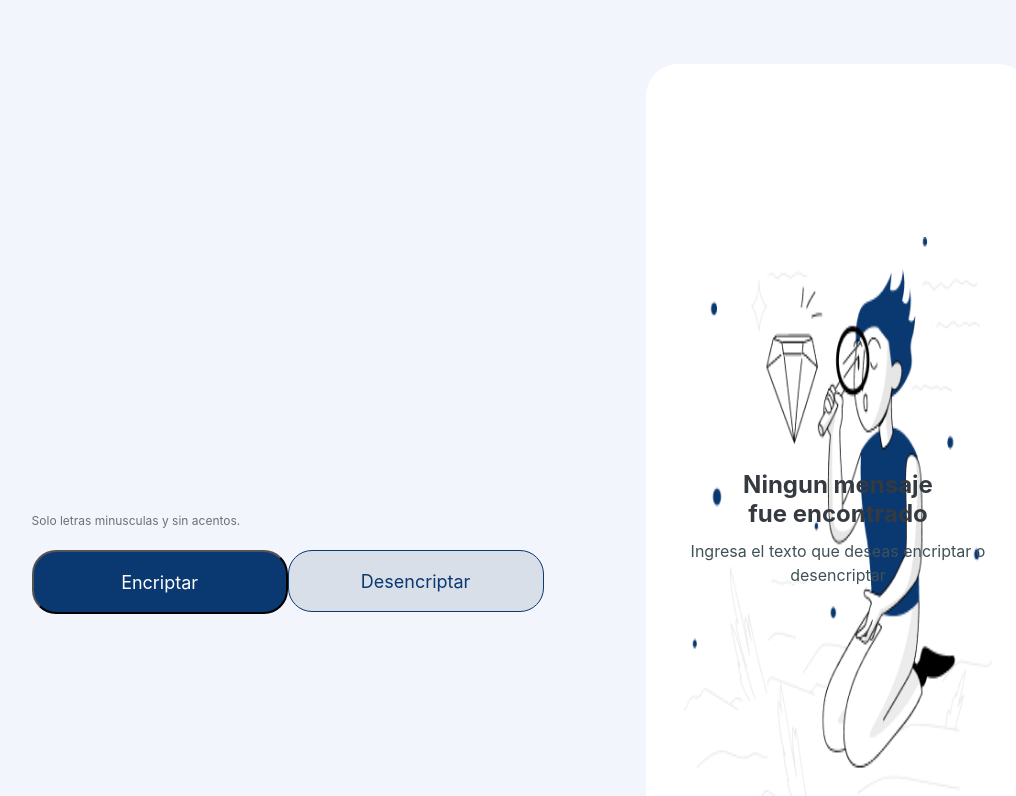
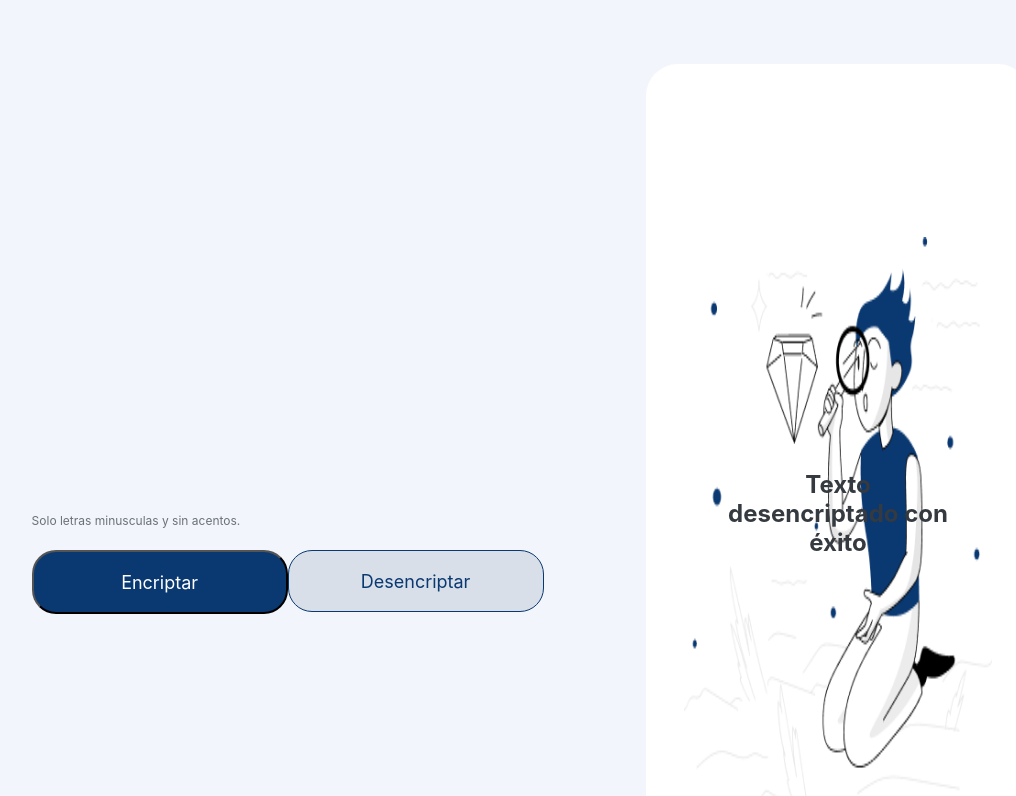
Before and after one commit to DiegoEstrada17/portafolio, a plain HTML site: page index.html in a window 1280 px wide. Both pictures are taken after a click on the button "Desencriptar". Shown: the top 796 px of the page, without its empty margins (122-1138 px from the left). Drawn offline with Linux system fonts and the light colour scheme.

Commit message:
Se agregó funcionalidad de botones encriptar y desencriptar

```diff
--- a/index.html
+++ b/index.html
@@ -1,10 +1,12 @@
 <!DOCTYPE html>
-<html lang="en">
+<html lang="es">
 <head>
     <meta charset="UTF-8">
+    <meta name="viewport" content="width device-width">
     <meta http-equiv="X-UA-Compatible" content="IE=edge">
     <meta name="viewport" content="width=device-width, initial-scale=1.0">
     <title>Encriptado de Texto</title>
+    <link rel="shortcut icon" href="favicon.ico" type="imagenes/Logo@2x">
     <link rel="stylesheet" href="styles.css" />
 </head>
 <body>
--- a/index.js
+++ b/index.js
@@ -24,3 +24,30 @@ else{
     alert("Debes ingresar algun texto");
 }
 }
+
+function desencriptar() {
+    let texto = document.getElementById("texto").value;
+    let tituloMensaje = document.getElementById ("titulo-mensaje");
+    let enunciado = document.getElementById("enunciado");
+    let joven = document.getElementById("joven");
+
+    let textoCifrado = texto
+    .replace(/enter/gi, "e")
+    .replace(/imes/gi, "i")
+    .replace(/ai/gi, "a")
+    .replace(/ober/gi, "o")
+    .replace(/ufat/gi, "u")
+
+    if (texto.length != 0){
+    document.getElementById("texto").value = textoCifrado;
+    tituloMensaje.textContent = "Texto desencriptado con éxito";
+    enunciado.textContent= "";
+    joven.src = "./imagenes/Mu+¦eco.png";
+}
+else{
+    joven.src = "./imagenes/diamod.jpg";
+    tituloMensaje.textContent = "Ningun mensaje fue encriptado";
+    enunciado.textContent = "Ingresa el texto que deseas encriptar o desencriptar";
+    alert("Debes ingresar algun texto");
+}
+}
```
